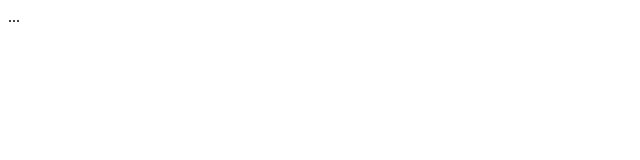
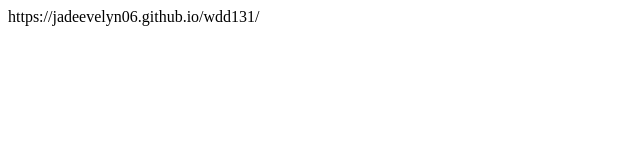
Before and after one commit to jadeevelyn06/wdd131, a plain HTML site: page index.html in a window 1280 px wide. Shown: the whole page, without its empty margins (0-640 px from the left). Drawn offline with Linux system fonts and the light colour scheme.

Commit message:
added link to footer

```diff
--- a/index.html
+++ b/index.html
@@ -10,7 +10,7 @@
 
 <body>
     <footer>
-       ...
+       https://jadeevelyn06.github.io/wdd131/
     </footer>
 </body>
 </html>
```
